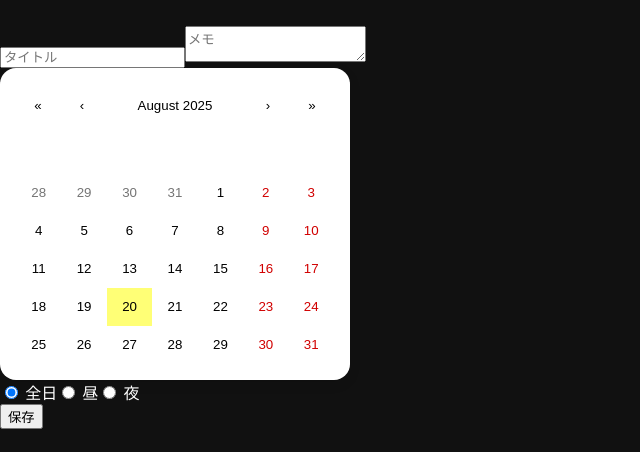
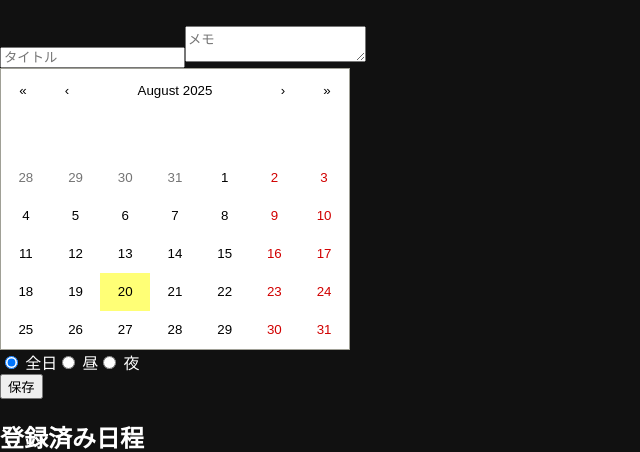
Before and after one commit to kuzyoumike0/milkpop-calendarapp, a React (Create React App) app in the folder frontend/: page /personal in a window 1280 px wide. Shown: the part 173-625 px from the top of the page, without its empty margins (0-640 px from the left). Built offline with nearby package versions, Linux system fonts and the light colour scheme; no server answers.

Commit message:
Update index.css

```diff
--- a/frontend/src/index.css
+++ b/frontend/src/index.css
@@ -1,25 +1,4 @@
-/* === React Calendar カスタム装飾 === */
-.react-calendar {
-  border: none !important;
-  border-radius: 1rem;
-  background: white;
-  box-shadow: 0 4px 12px rgba(0,0,0,0.1);
-  padding: 1rem;
+.react-calendar__tile.text-red-500 {
+  color: #ff0000 !important;
+  font-weight: bold;
 }
-
-.react-calendar__tile--active {
-  background: #004CA0 !important;
-  color: white !important;
-  border-radius: 50% !important;
-}
-
-.react-calendar__tile--range {
-  background: #FDB9C8 !important;
-  color: black !important;
-  border-radius: 0.5rem !important;
-}
-
-.react-calendar__tile:hover {
-  background: #f5f5f5 !important;
-  border-radius: 0.5rem;
-}
```
